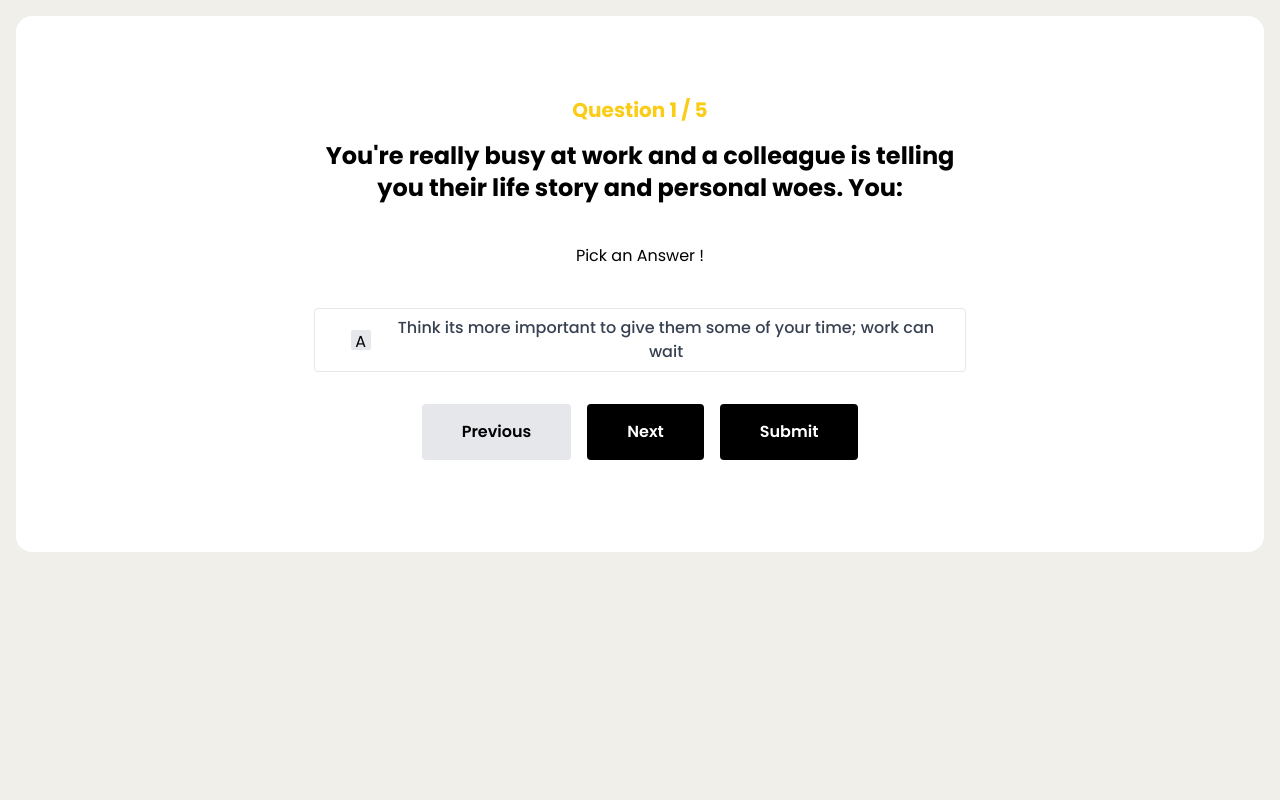
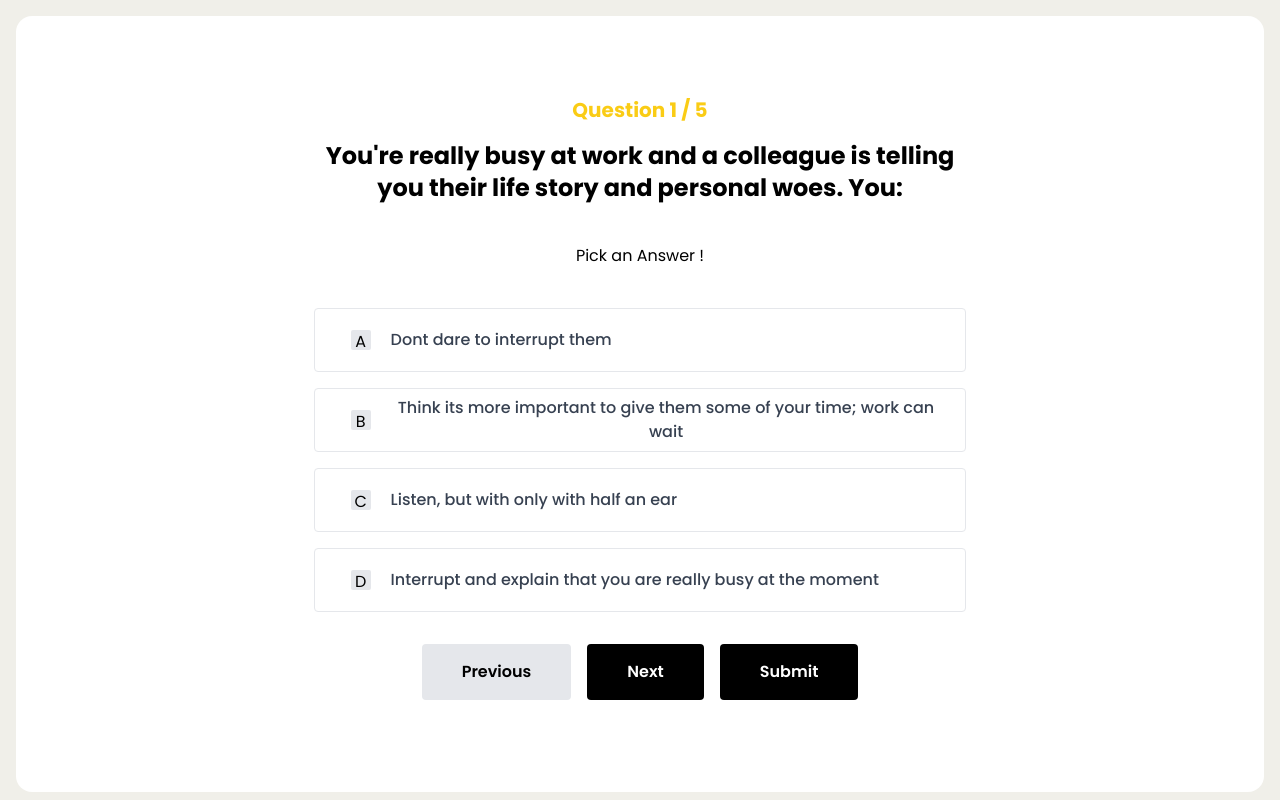
Before and after one commit to Nunyaklah/whoami, a Vue app: page /personality in a window 1280 px wide. Built offline with nearby package versions, Linux system fonts and the light colour scheme; data requests are answered from the project's data file.

Commit message:
highlight selected answers correclty

```diff
--- a/src/stores/personality.js
+++ b/src/stores/personality.js
@@ -7,6 +7,7 @@ export const usePersonalityStore = defineStore("personalityStore", {
     index: 0,
     question: "",
     questions: [],
+    pointsArray: [0, 0, 0, 0, 0],
   }),
   actions: {
     //fetch all questions from the api
@@ -47,6 +48,20 @@ export const usePersonalityStore = defineStore("personalityStore", {
       }
       this.dynamicQuestions();
     },
+    // determines which answer was selected according to its index, gets the point and pushes puts that in the pointsArray
+    selectedAnswer(point) {
+        this.pointsArray[this.index] = point;
+    },
+    // marks a particular question as selected. Adds a new key selected to the question object and gives it a value tru/flase dependding on
+    // how the user clicks.
+    markAsSelected(index) {
+        for (let answer of this.question.answers) {
+           if(answer.selected === true){
+             answer.selected = false
+           }
+        }
+        this.question.answers[index].selected = true;
+      },
   },
   getters: {
   },
--- a/src/views/Personality.vue
+++ b/src/views/Personality.vue
@@ -18,19 +18,29 @@
           <div class="w-full m-auto pt-10">
             <div
               class="w-full md:w-3/5 m-auto h-full p-4 md:h-16 border container border-gray-200 rounded mb-4 flex items-center"
+              :class="{ 'bg-green-50 border-green-300': answer.selected}"
+              v-for="(answer, index) in question.answers"
+              :key="answer.id"
+              @click="
+                questionsStore.selectedAnswer(answer.point);
+                questionsStore.markAsSelected(index);
+              "
             >
               <div class="ml-5">
                 <div
-                  class="bg-gray-200 dark:bg-gray-800 rounded-sm w-5 h-5 flex justify-center"
-
+                  class="bg-gray-200  rounded-sm w-5 h-5 flex justify-center"
+                  :class="{
+                    'bg-green-300': answer.selected,
+                    'text-white': answer.selected,
+                  }"
                 >
-                  <p>A</p>
+                  <p>{{ answer.option }}</p>
                 </div>
               </div>
 
               <div class="pl-5">
                 <p class="font-medium text-gray-700 mr-2">
-                  Think its more important to give them some of your time; work can wait
+                  {{ answer.answer }}
                 </p>
               </div>
             </div>
@@ -40,13 +50,15 @@
         <div class="mt-8">
           <button
             class="bg-gray-200 text-black font-semibold py-4 px-10 rounded mb-3"
-
+            @click.prevent="questionsStore.decreaseIndex()"
           >
             Previous
           </button>
 
           <button
             class="bg-black text-white font-semibold py-4 px-10 rounded ml-4"
+            @click.prevent="questionsStore.increaseIndex()"
+            v-if="index != 4"
           >
             Next
           </button>
@@ -87,8 +99,4 @@ const {question, index} = storeToRefs(questionsStore)
 questionsStore.getQuestions()
 
 
-
-
-
-
 </script>
```
